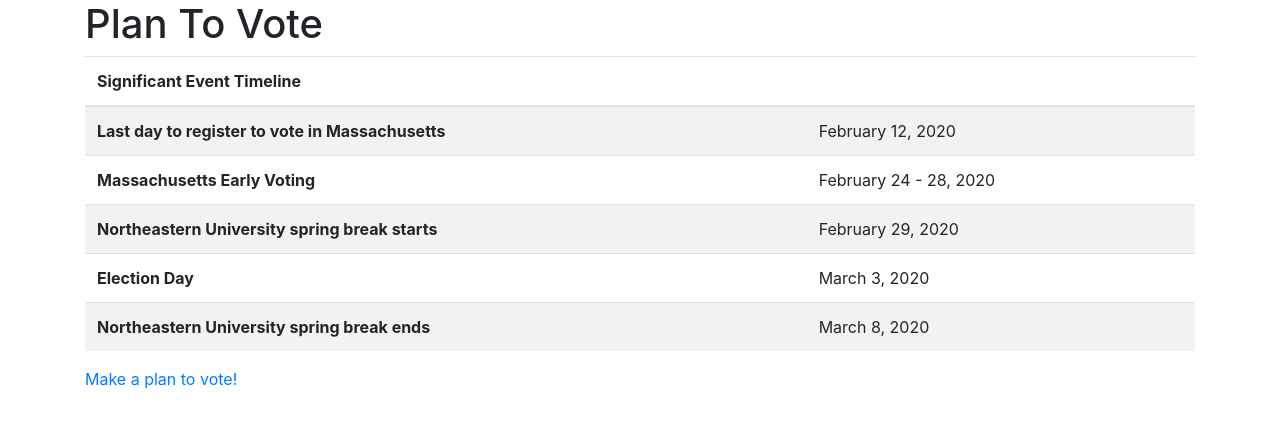
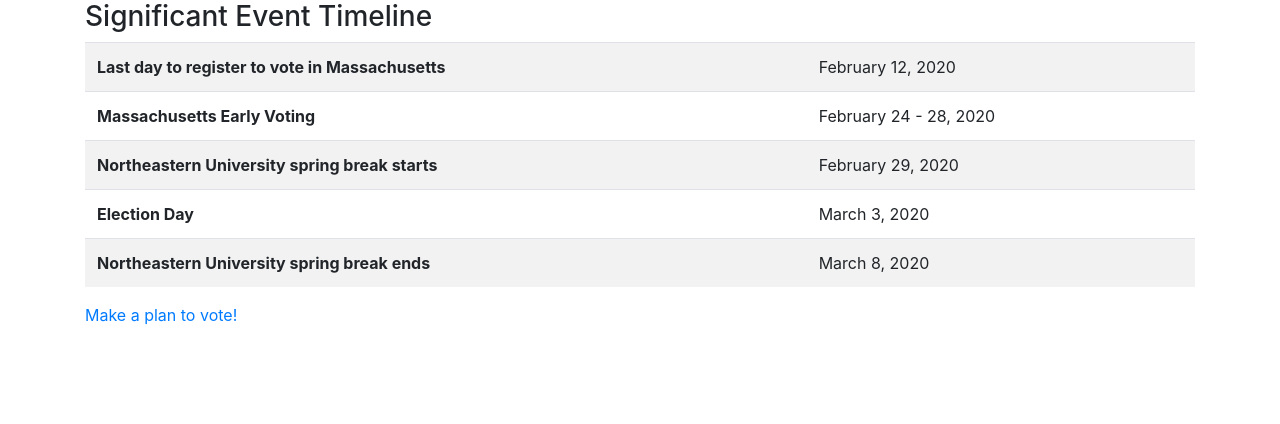
Before and after one commit to nchiappari/huskies4bernie, a website: page plan2vote.html in a window 1280 px wide. Drawn offline with nearby package versions, Linux system fonts and the light colour scheme.

Commit message:
Update plan2vote.html

```diff
--- a/plan2vote.html
+++ b/plan2vote.html
@@ -18,15 +18,15 @@
   </head>
   <body>
     <div class="container">
-    <h1>Plan To Vote</h1>
+    <h3>Significant Event Timeline</h3>
 
       <table class="table table-striped">
-  <thead>
+<!--   <thead>
     <tr>
       <th scope="col">Significant Event Timeline</th>
       <th scope="col"></th>
     </tr>
-  </thead>
+  </thead> -->
   <tbody>
     <tr>
       <th scope="row">Last day to register to vote in Massachusetts</th>
```
